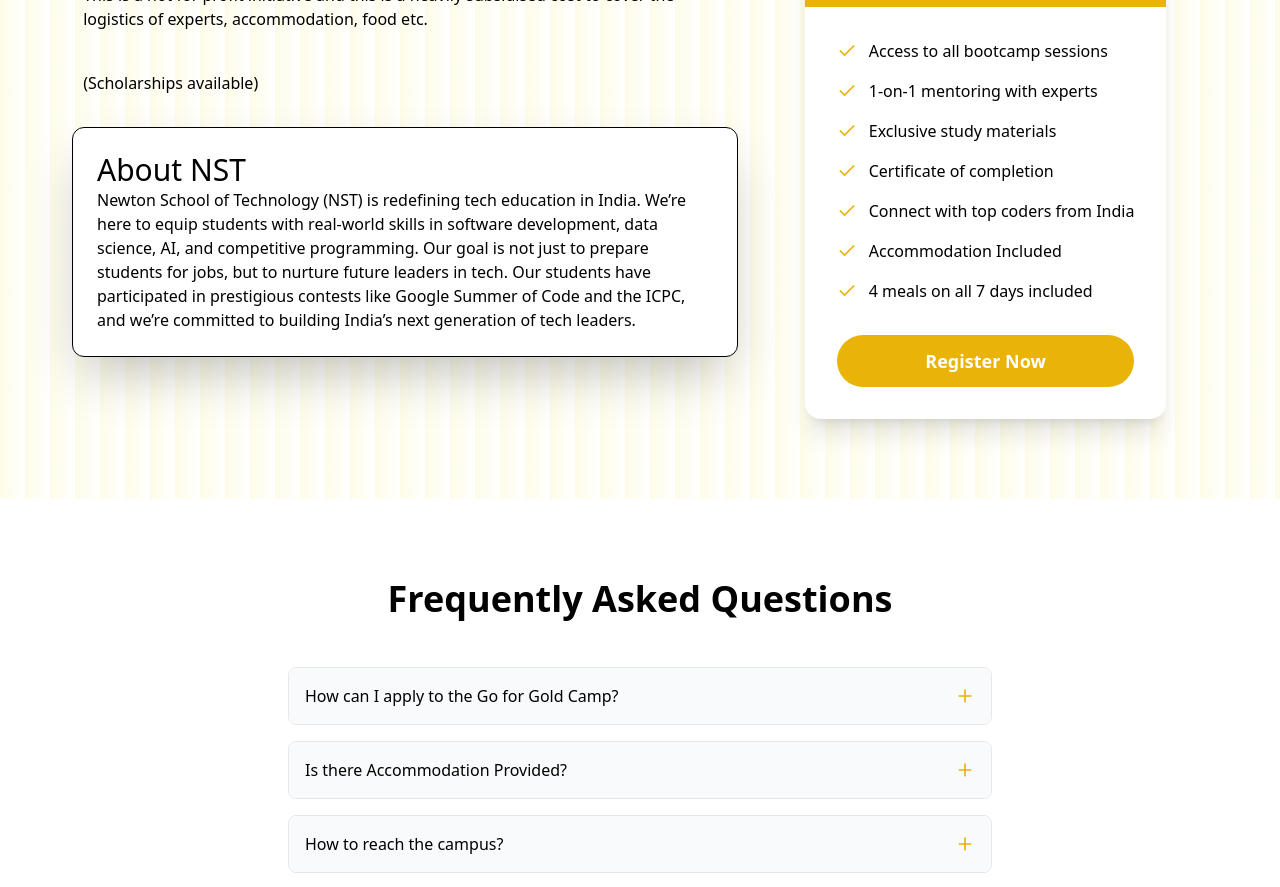
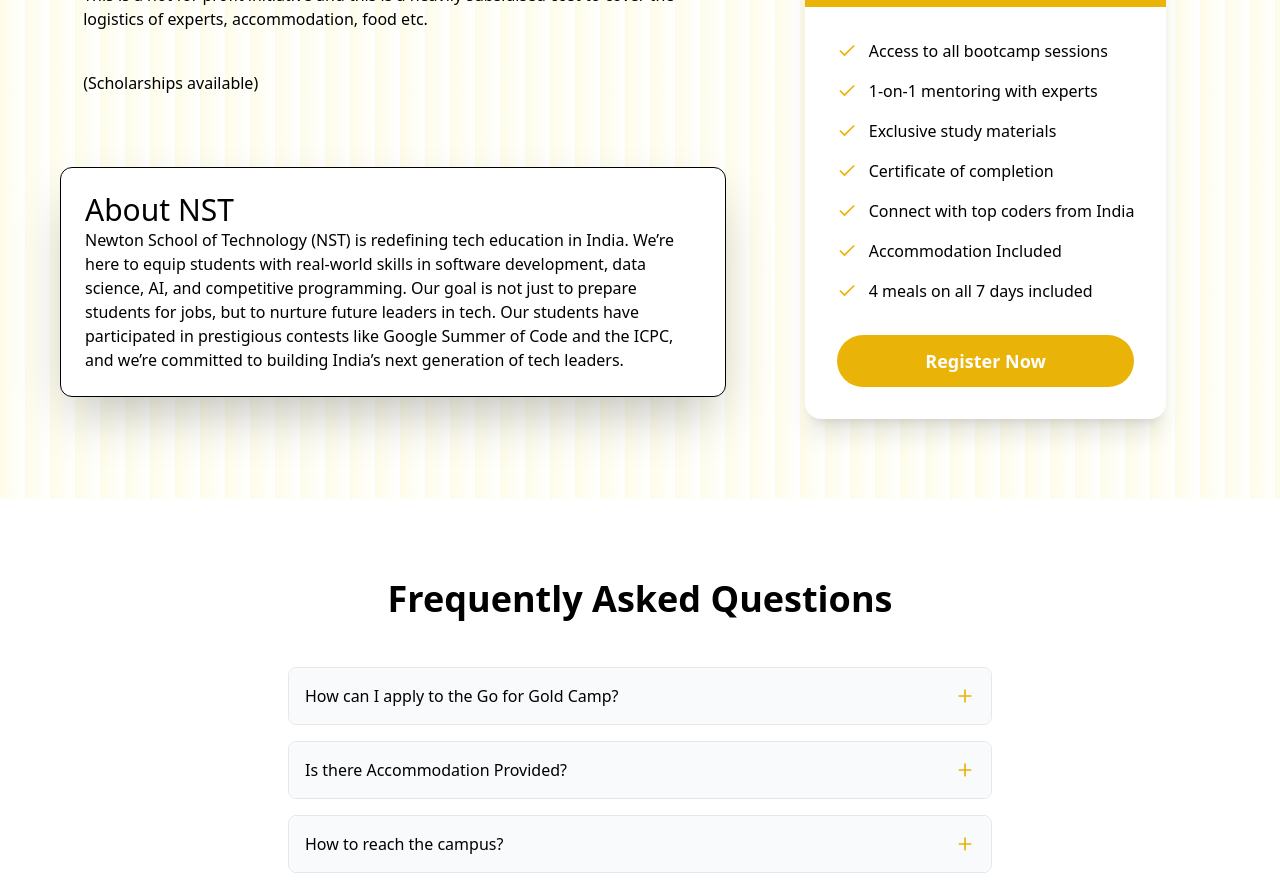
Before and after one commit to uditjainstjis/ICPC-SITE, a React (Vite) app: page / in a window 1280 px wide. Shown: the part 4800-5687 px from the top of the page. Built offline with nearby package versions, Linux system fonts and the light colour scheme.

Commit message:
about nst responsiveness fixed

```diff
--- a/src/components/Registration.tsx
+++ b/src/components/Registration.tsx
@@ -4,7 +4,7 @@ import newton from "../../public-files/newton.png"
 import newton2 from "../../public-files/newton.png"
 
 export default function Registration() {
-  function Handleregisterclick(){
+  function Handleregisterclick() {
     window.open('https://forms.gle/yLzb8rNCDyNSfwbj9', '_blank');
   }
   return (
@@ -17,8 +17,8 @@ export default function Registration() {
 
           <img className='bg-white rounded-lg  bg-opacity-75  w-[50vw] md:w-[240px] block sm:hidden  lg:w-[270px] mx-auto p-4 border border-black/50 shadow-xl   mb-[60px]' src={newton2} ></img>
           <div className='w-[25vw] h-[9vw] absolute none rounded-xl bg-transparent md:block z-10 mt-[-60px] group '>
-
-      <div className='absolute left-10  bg-white border  group-hover:block border-black rounded-xl p-6 mt-[400px] hidden md:block w-[45vw] lg:w-[52vw]  shadow-2xl'>
+{/* changing the webpage now */}
+            <div className='absolute left-0  bg-white border  group-hover:block  border-black rounded-xl p-6 md:w-[45vw] md:left-7 md:mt-[440px] mt-[200px] hidden md:block w-[90vw] lg:w-[52vw]  shadow-2xl'>
               <h2 className='text-3xl'>About NST</h2>
               Newton School of Technology (NST) is redefining tech education in India. We’re here to equip students with real-world skills in software development, data science, AI, and competitive programming. Our goal is not just to prepare students for jobs, but to nurture future leaders in tech. Our students have participated in prestigious contests like Google Summer of Code and the ICPC, and we’re committed to building India’s next generation of tech leaders.
 
```
Lines whose indentation alone changed are shown as unchanged.
